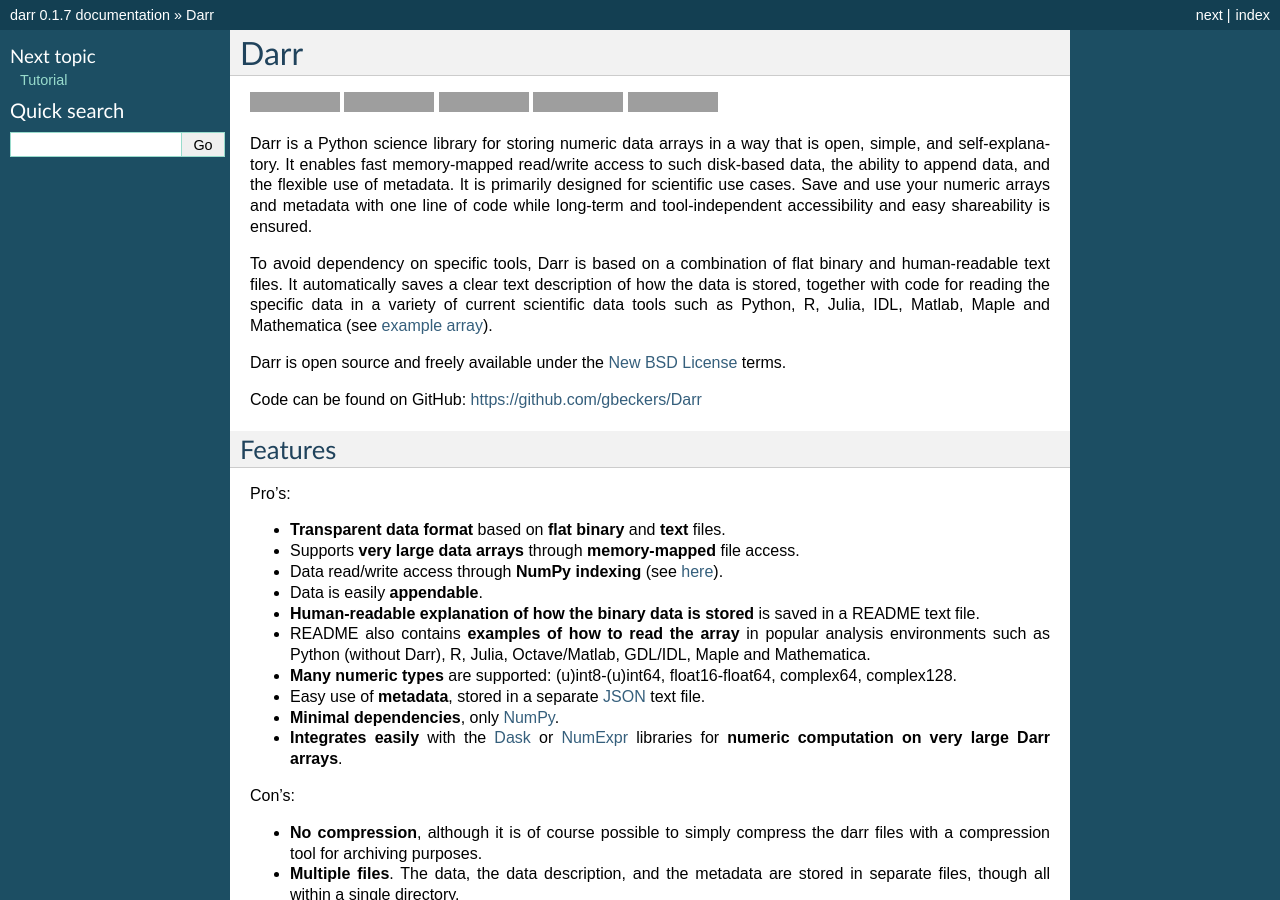
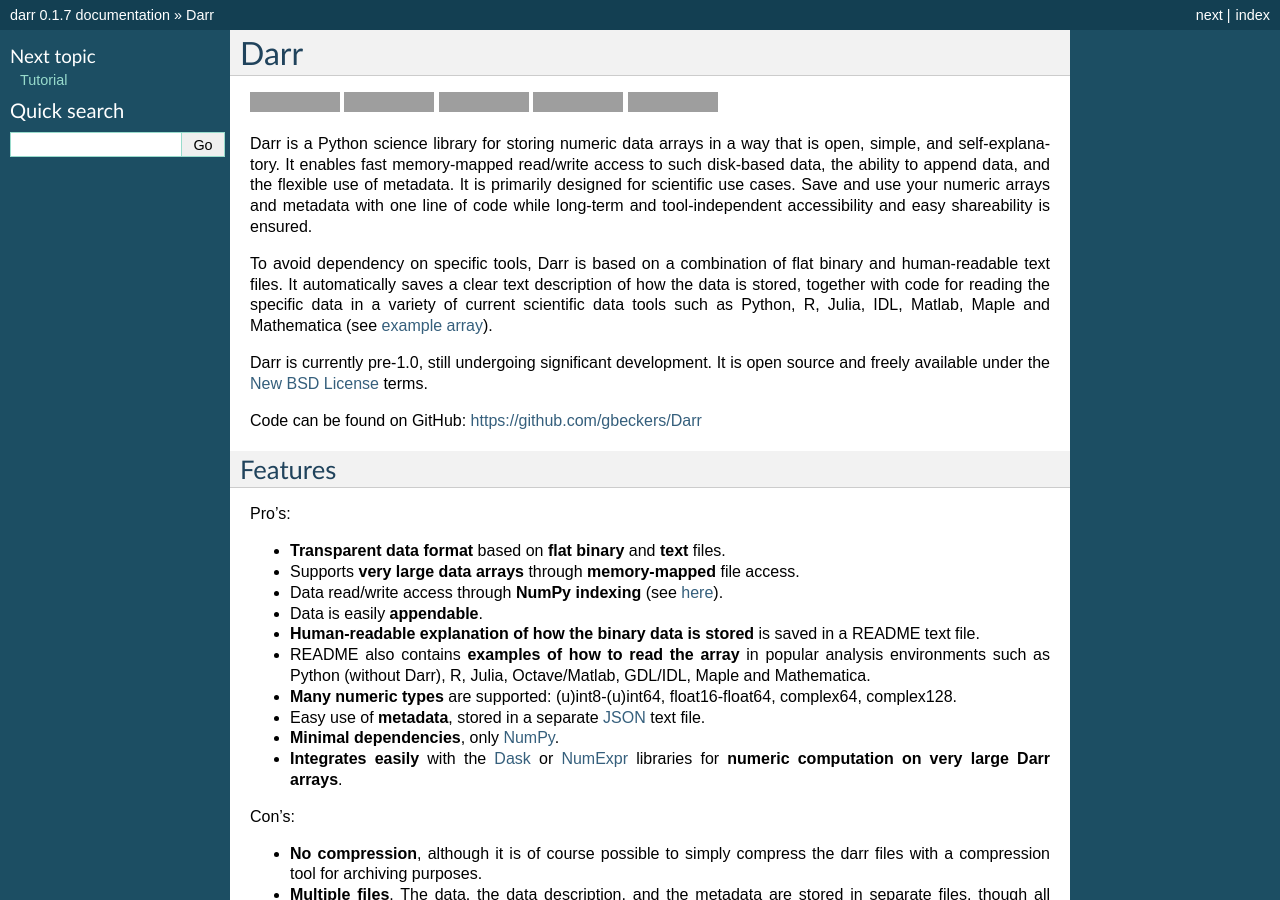
Before and after one commit to gbeckers/Darr, a Sphinx documentation site: the page built from docs/index.rst, in a window 1280 px wide and 900 px high. Built offline with Sphinx 7.4.7, drawn with Linux system fonts in a browser that asks for light colours; grey boxes are pictures that could not be loaded.

Commit message:
highlight that darr is still pre-1.0

```diff
--- a/README.rst
+++ b/README.rst
@@ -20,8 +20,9 @@ the specific data in a variety of current scientific data tools such as
 Python, R, Julia, IDL, Matlab, Maple, and Mathematica (see `example array
 <https://github.com/gbeckers/Darr/tree/master/examplearray.darr>`__).
 
-Darr is open source and freely available under the `New BSD
-License <https://opensource.org/licenses/BSD-3-Clause>`__ terms.
+Darr is currently pre-1.0, still undergoing significant development. It is
+open source and freely available under the `New BSD License
+<https://opensource.org/licenses/BSD-3-Clause>`__ terms.
 
 Features
 --------
--- a/docs/index.rst
+++ b/docs/index.rst
@@ -24,7 +24,8 @@ the specific data in a variety of current scientific data tools such as
 Python, R, Julia, IDL, Matlab, Maple and Mathematica (see `example array
 <https://github.com/gbeckers/Darr/tree/master/examplearray.darr>`__).
 
-Darr is open source and freely available under the `New BSD
+Darr is currently pre-1.0, still undergoing significant development. It
+is open source and freely available under the `New BSD
 License <https://opensource.org/licenses/BSD-3-Clause>`__ terms.
 
 Code can be found on GitHub: https://github.com/gbeckers/Darr
--- a/setup.py
+++ b/setup.py
@@ -24,6 +24,7 @@ the specific data in a variety of current scientific data tools such as
 Python, R, Julia, Matlab and Mathematica (see
 [example array](https://github.com/gbeckers/Darr/tree/master/examplearray.da)).
 
+Darr is currently pre-1.0, still undergoing significant development.
 
 Features
 --------
```
Also changed, not shown: 9 other files.
